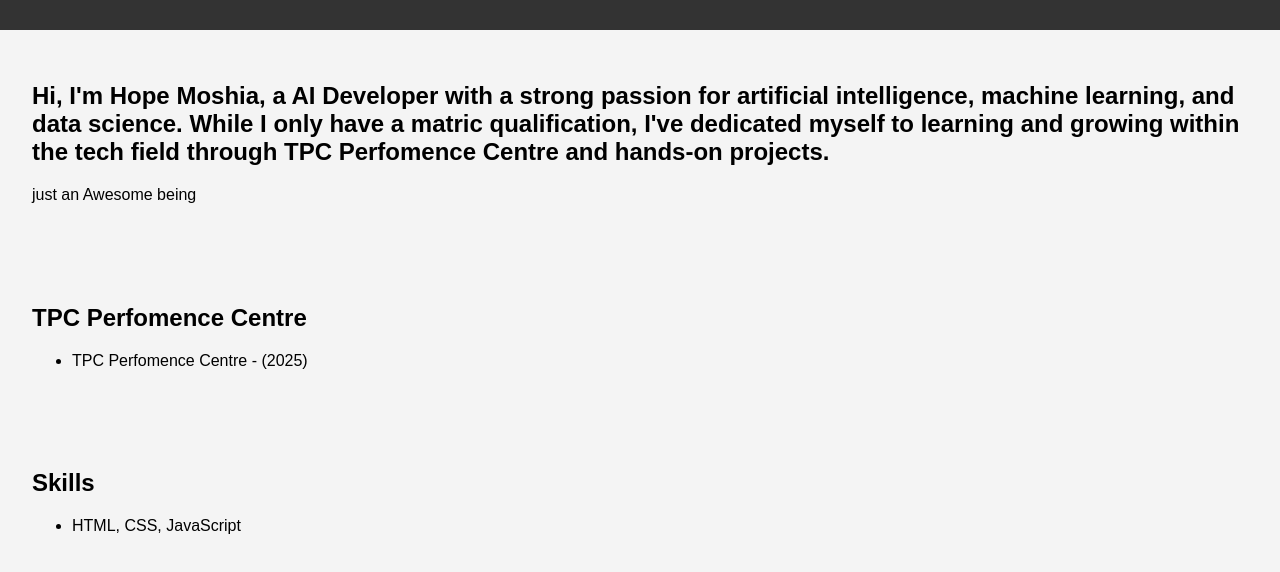
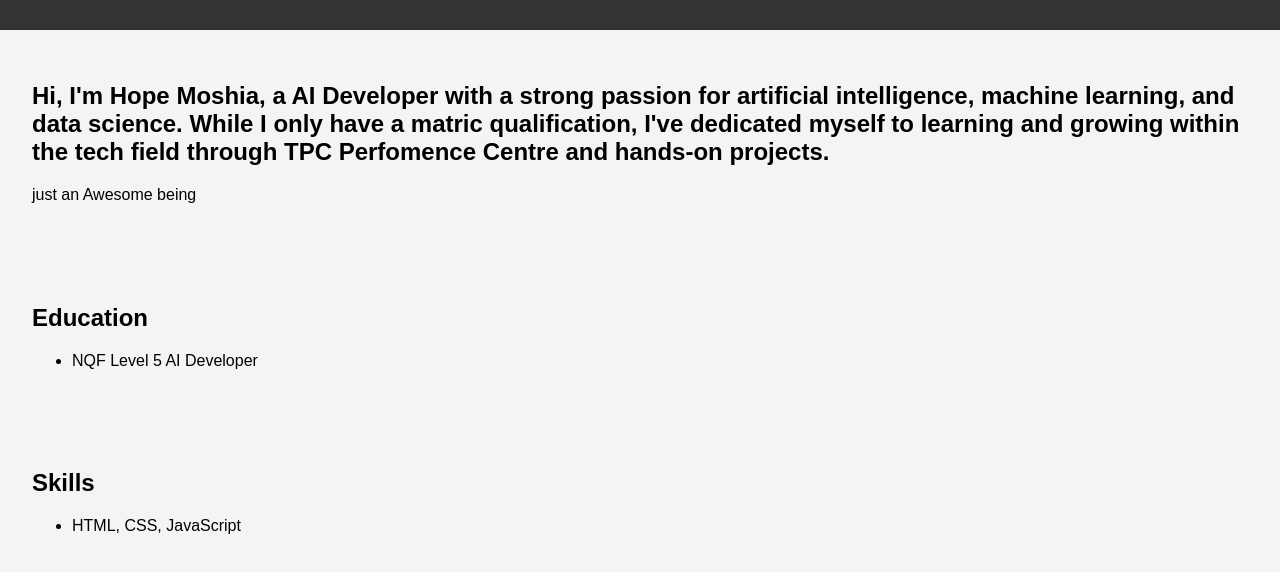
Before and after one commit to Katlego325-tech/Katlego325-tech-portfolio, a plain HTML site: page index.html in a window 1280 px wide. Shown: the part 116-688 px from the top of the page. Drawn offline with Linux system fonts and the light colour scheme.

Commit message:
Resolved merge conflicts

```diff
--- a/index.html
+++ b/index.html
@@ -22,9 +22,9 @@
     <p>just an Awesome being</p>
   </section>
   <section id="education">
-    <h2>TPC Perfomence Centre</h2>
+    <h2>Education</h2>
     <ul>
-      <li>TPC Perfomence Centre - (2025)</li>
+      <li>NQF Level 5 AI Developer</li>
     </ul>
   </section>
   <section id="skills">
```
